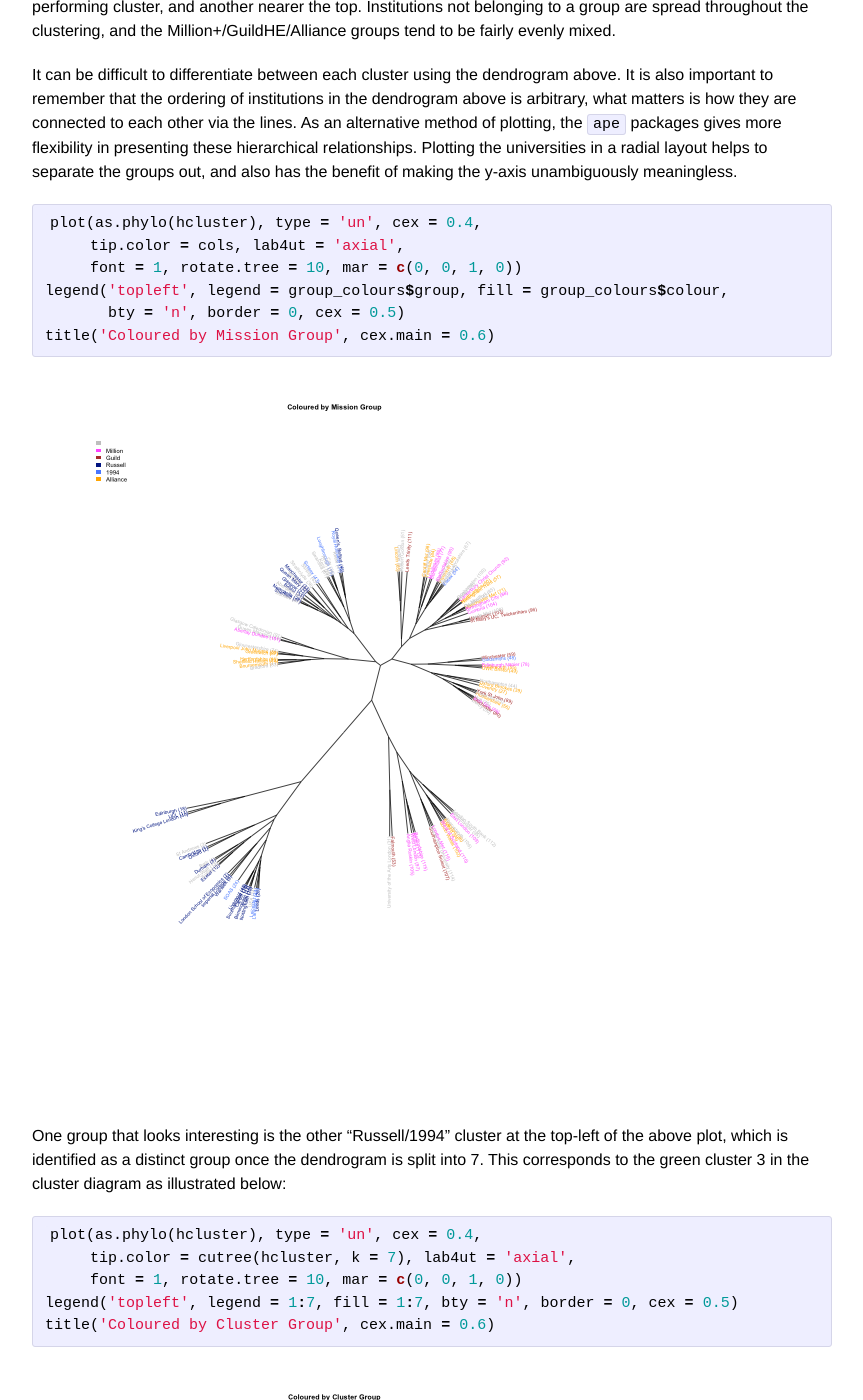
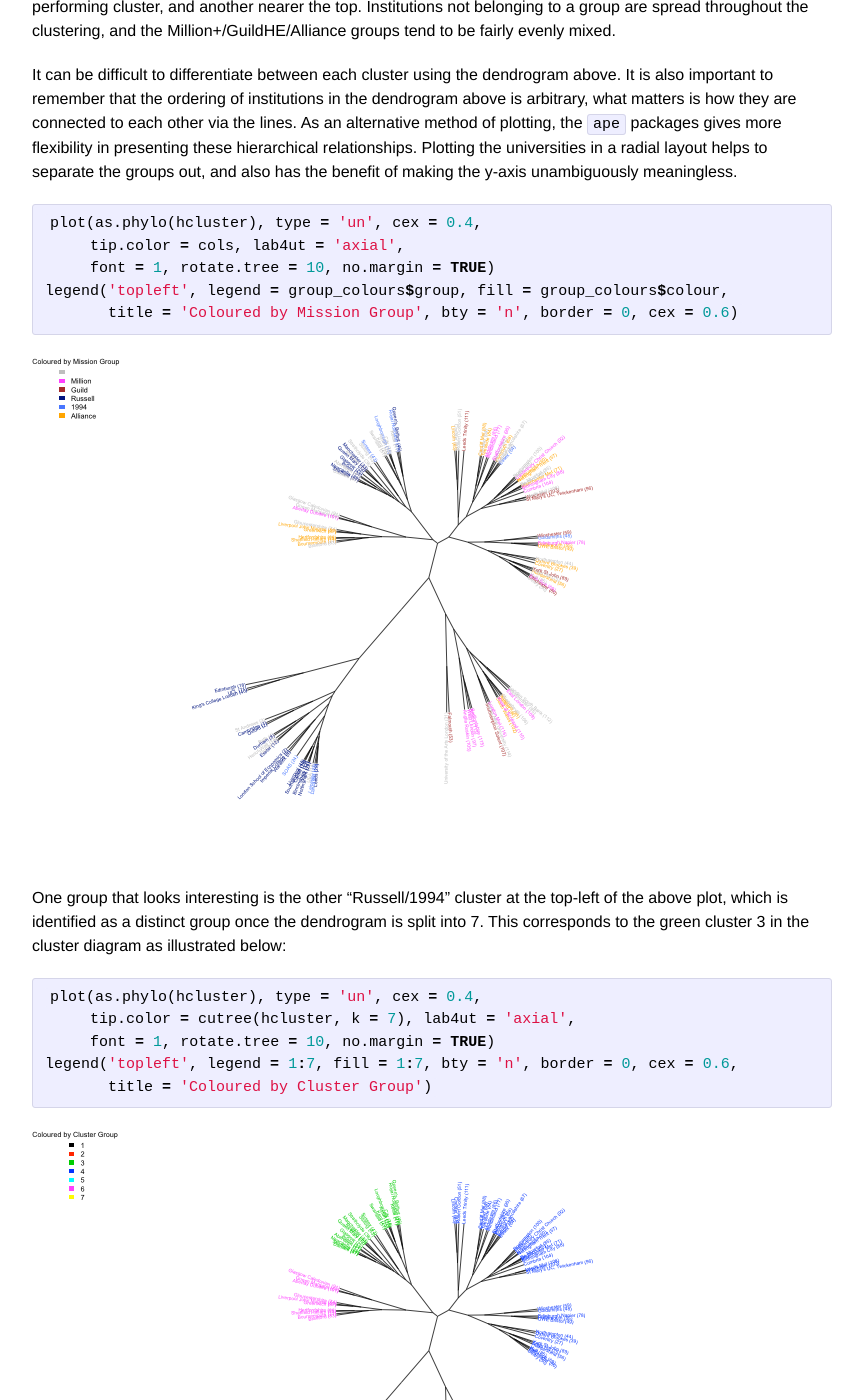
Before and after one commit to grahamrp/grahamrp.github.io, a Jekyll site: the page built from _posts/2014-10-05-clustering-universities-with-guardian-2015-part-2.md, in a window 1280 px wide and 1400 px high, scrolled down 8528 px. Shown: the whole window, without its empty margins (208-1071 px from the left). Built offline with Jekyll 4.4.1, drawn with Linux system fonts in a browser that asks for light colours.

Commit message:
Removed margins from phylo plots. Fixed bug in cluster rectangles.

```diff
--- a/_posts/2014-10-05-clustering-universities-with-guardian-2015-part-2.md
+++ b/_posts/2014-10-05-clustering-universities-with-guardian-2015-part-2.md
@@ -241,7 +241,7 @@ plot(as.phylo(hcluster), type = 'phylo', cex = 0.5,
      tip.color = cols,
      font = 1, rotate.tree = 10, no.margin = TRUE)
 legend('topleft', legend = group_colours$group, col = group_colours$colour,
-       fill = group_colours$colour, bty = 'n', border = 0, cex = 0.5)
+       fill = group_colours$colour, bty = 'n', border = 0, cex = 0.6)
 {% endhighlight %}
 
 ![center](/../figs/2014-10-05-clustering-universities-with-guardian-2015-part-2/coloured_by_group.png)
@@ -254,10 +254,9 @@ It can be difficult to differentiate between each cluster using the dendrogram a
 {% highlight r %}
 plot(as.phylo(hcluster), type = 'un', cex = 0.4,
      tip.color = cols, lab4ut = 'axial',
-     font = 1, rotate.tree = 10, mar = c(0, 0, 1, 0))
+     font = 1, rotate.tree = 10, no.margin = TRUE)
 legend('topleft', legend = group_colours$group, fill = group_colours$colour,
-       bty = 'n', border = 0, cex = 0.5)
-title('Coloured by Mission Group', cex.main = 0.6)
+       title = 'Coloured by Mission Group', bty = 'n', border = 0, cex = 0.6)
 {% endhighlight %}
 
 ![center](/../figs/2014-10-05-clustering-universities-with-guardian-2015-part-2/coloured_by_group2.png)
@@ -268,9 +267,9 @@ One group that looks interesting is the other "Russell/1994" cluster at the top-
 {% highlight r %}
 plot(as.phylo(hcluster), type = 'un', cex = 0.4,
      tip.color = cutree(hcluster, k = 7), lab4ut = 'axial',
-     font = 1, rotate.tree = 10, mar = c(0, 0, 1, 0))
-legend('topleft', legend = 1:7, fill = 1:7, bty = 'n', border = 0, cex = 0.5)
-title('Coloured by Cluster Group', cex.main = 0.6)
+     font = 1, rotate.tree = 10, no.margin = TRUE)
+legend('topleft', legend = 1:7, fill = 1:7, bty = 'n', border = 0, cex = 0.6,
+       title = 'Coloured by Cluster Group')
 {% endhighlight %}
 
 ![center](/../figs/2014-10-05-clustering-universities-with-guardian-2015-part-2/coloured_by_cluster.png)
```
Also changed, not shown: other parts of _posts/2014-10-05-clustering-universities-with-guardian-2015-part-2.md (+1 -1 lines), _knitr/2014-10-05-clustering-universities-with-guardian-2015-part-2.Rmd (+10 -10 lines), figs/2014-10-05-clustering-universities-with-guardian-2015-part-2/coloured_by_cluster.png, figs/2014-10-05-clustering-universities-with-guardian-2015-part-2/coloured_by_group.png, figs/2014-10-05-clustering-universities-with-guardian-2015-part-2/coloured_by_group2.png, figs/2014-10-05-clustering-universities-with-guardian-2015-part-2/show_clusters.png.
